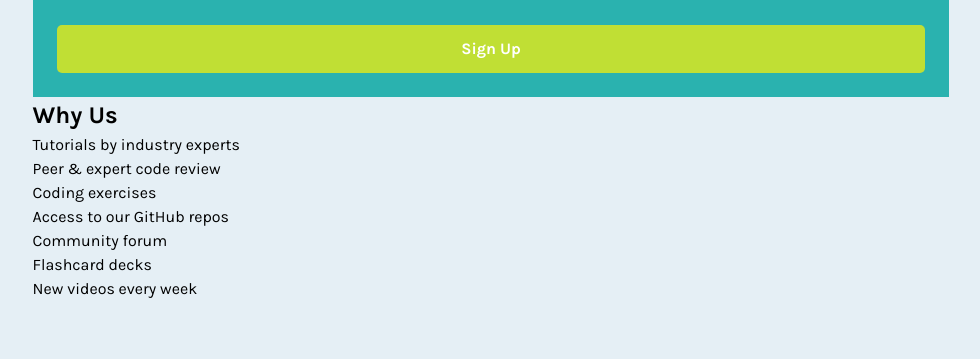
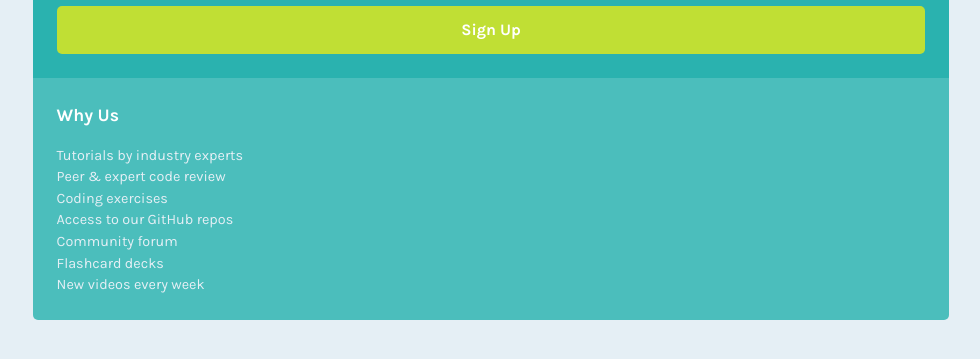
Before and after one commit to sheronimo/frontendmentor-singlepricegrid, a plain HTML site: page index.html in a window 1280 px wide. Shown: the part 403-762 px from the top of the page, without its empty margins (149-1129 px from the left). Drawn offline with Linux system fonts and the light colour scheme.

Commit message:
marketing section

```diff
--- a/scss/_config.scss
+++ b/scss/_config.scss
@@ -12,6 +12,7 @@ $font-stack: 'Karla', sans-serif;
 
 // Colors
 $clr-primary: hsl(179, 62%, 43%);
+$clr-primary-lighter: hsl(179, 47%, 52%);
 $clr-secondary: hsl(71, 73%, 54%);
 
 $clr-neutral-white: #fff;
--- a/scss/main.scss
+++ b/scss/main.scss
@@ -21,7 +21,7 @@ body {
 	min-height: 100vh;
 	display: grid;
 	place-items: center;
-	padding: 6rem 2rem;
+	padding: 2rem;
 	line-height: 1.5;
 }
 
@@ -95,4 +95,26 @@ body {
 			margin-top: 1.75rem;
 		}
 	}
+
+	// Marketing section
+	.marketing {
+		background: $clr-primary-lighter;
+		padding: 1.5rem 1.5rem;
+		border-bottom-left-radius: 5px;
+		border-bottom-right-radius: 5px;
+
+		&-heading {
+			font-size: 1.1rem;
+			color: $clr-neutral-white;
+		}
+
+		&-list {
+			margin-top: 1rem;
+		}
+
+		&-item {
+			color: $clr-neutral-gray;
+			font-size: 0.9rem;
+		}
+	}
 }
```
Also changed, not shown: css/main.css, 1 other file.
